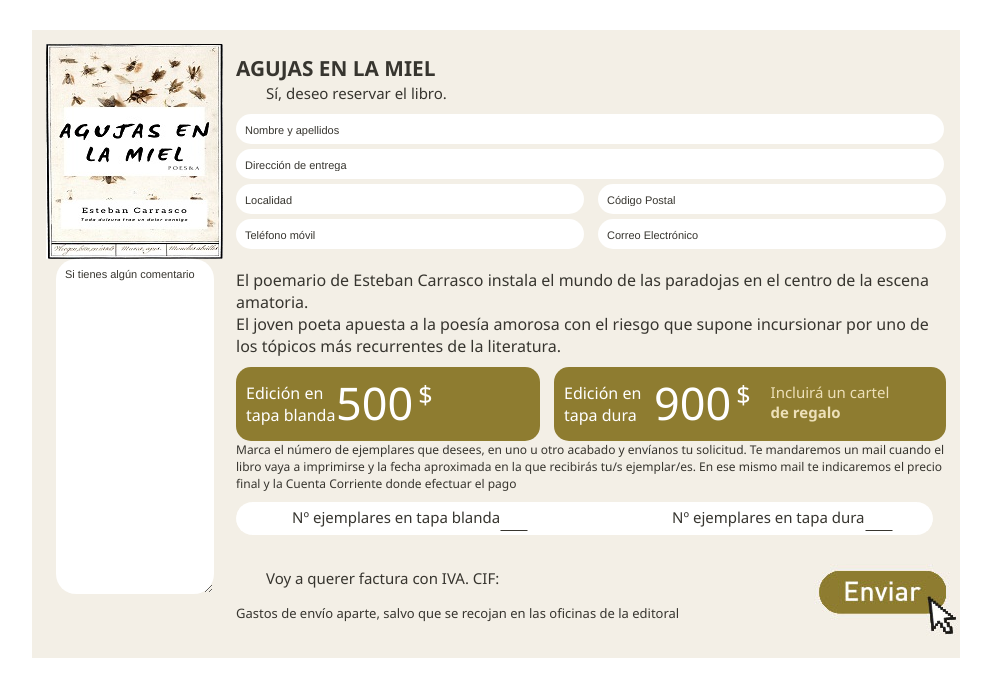
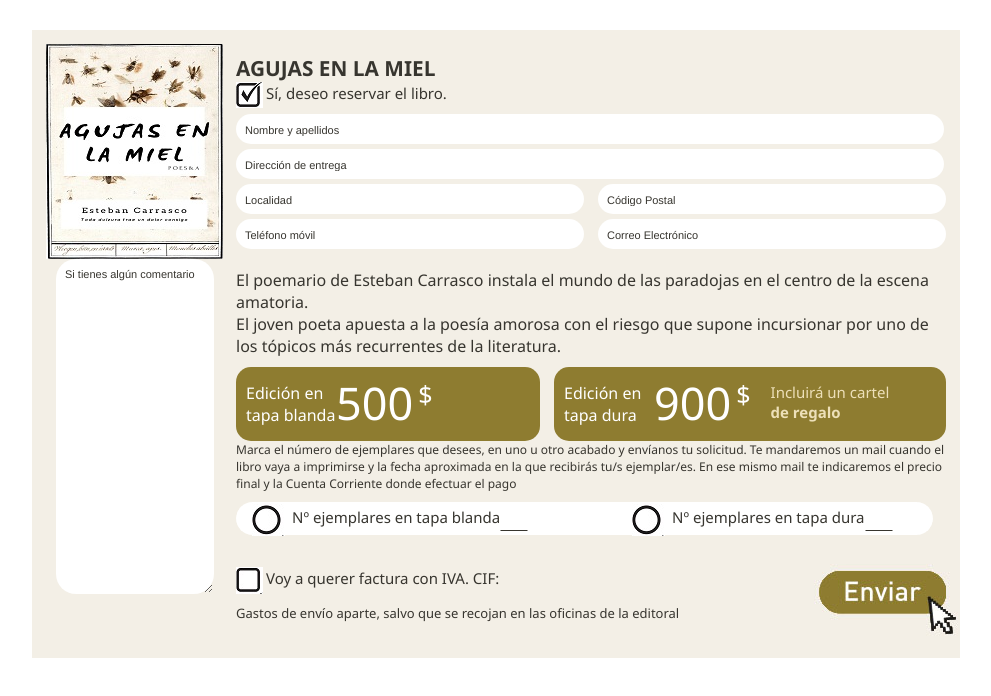
Before and after one commit to Nahuel61920/FormularioJs-Clasico, a plain HTML site: page index.html in a window 1280 px wide. Shown: the whole page, without its empty margins (144-1135 px from the left). Drawn offline with Linux system fonts and the light colour scheme.

Commit message:
Update style.css

```diff
--- a/css/style.css
+++ b/css/style.css
@@ -118,7 +118,7 @@ input[type=checkbox].css-checkbox:checked + label.css-label{
 }
 
 .css-label{
-	background-image:url(img/checked.jpg);
+	background-image:url(../img/checked.jpg);
 }
 
 #formulario .left{
@@ -289,7 +289,7 @@ input[type=checkbox].css-checkbox2:checked + label.css-label2{
 }
 
 .css-label2{
-	background-image:url(img/checked.png);
+	background-image:url(../img/checked.png);
 }
 
 .factura_div{
```
